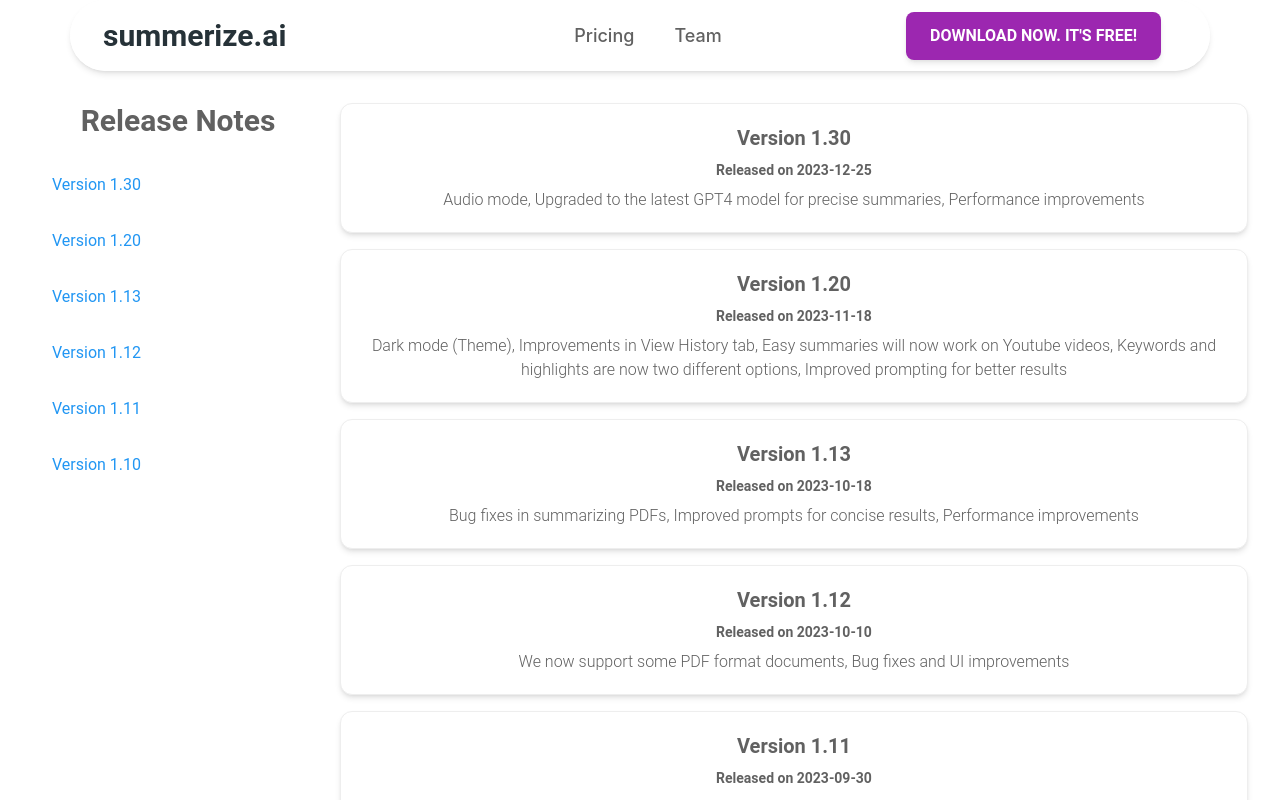
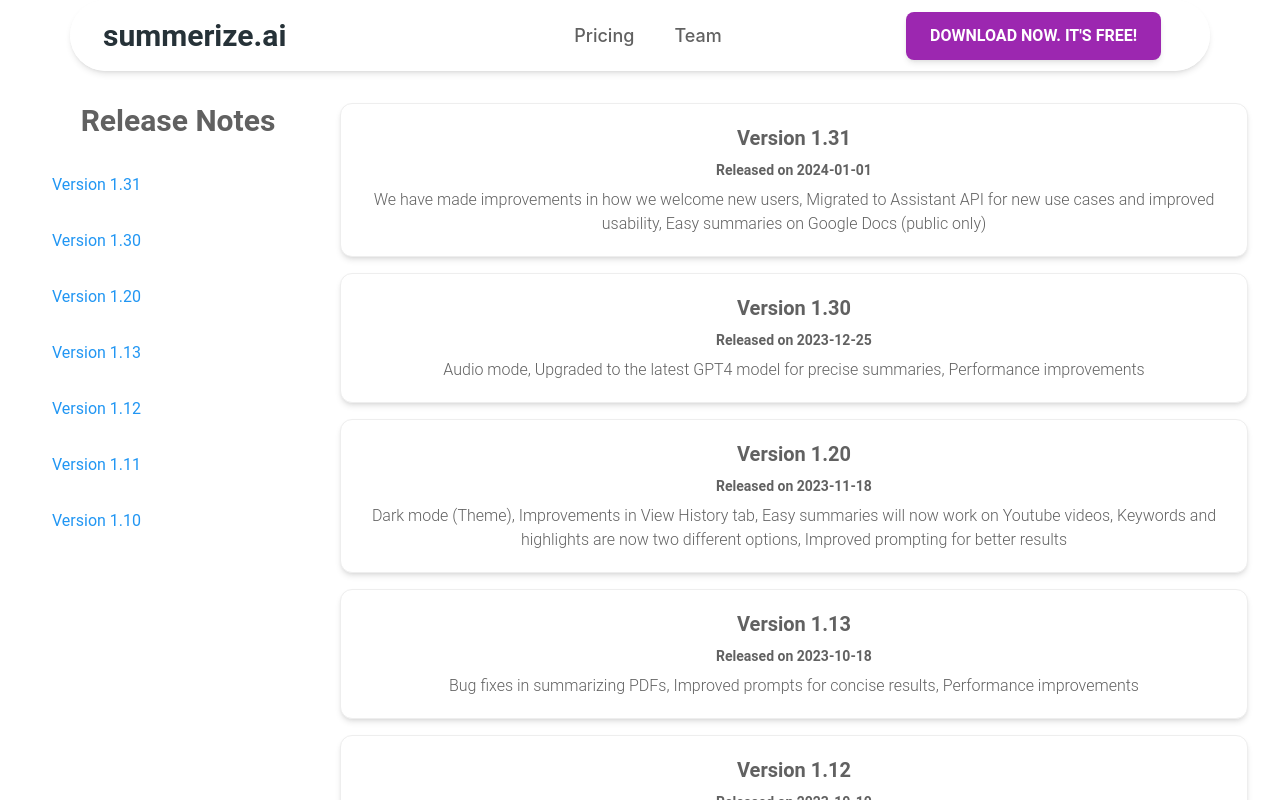
Before and after one commit to jramesh91/summerize-ai-website, a React (Create React App) app: page /whatsnew in a window 1280 px wide. Shown: the top 800 px of the page. Built offline with nearby package versions, Linux system fonts and the light colour scheme.

Commit message:
Release notes 1.31

```diff
--- a/src/pages/WhatsNew.js
+++ b/src/pages/WhatsNew.js
@@ -2,6 +2,11 @@ import React from 'react';
 import { Card, CardBody, Typography, Input, List, ListItem } from '@material-tailwind/react';
 
 const releaseNotes = [
+  {
+    version: 'Version 1.31',
+    date: '2024-01-01',
+    details: 'We have made improvements in how we welcome new users, Migrated to Assistant API for new use cases and improved usability, Easy summaries on Google Docs (public only)'
+  },
   {
     version: 'Version 1.30',
     date: '2023-12-25',
```
